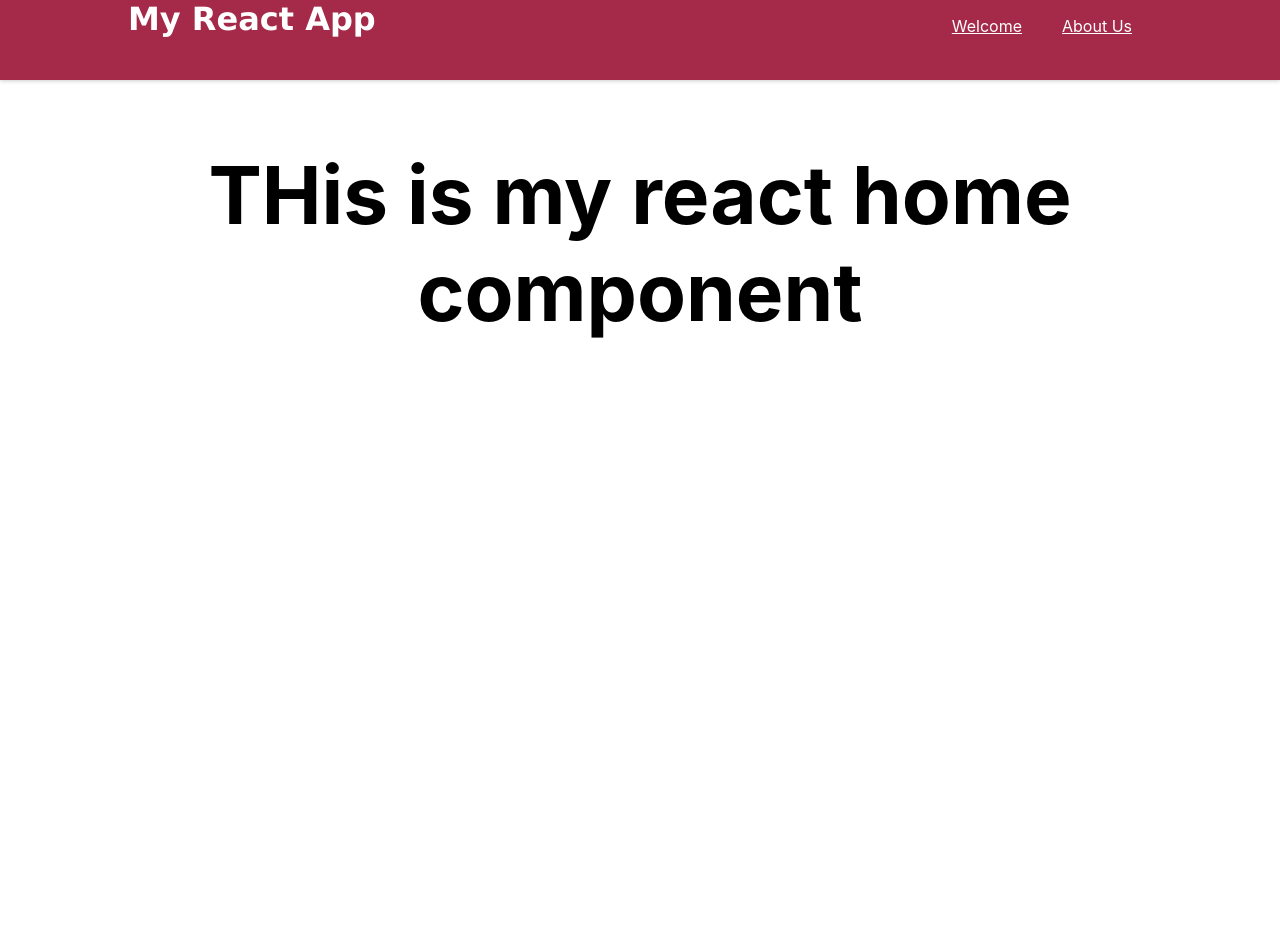
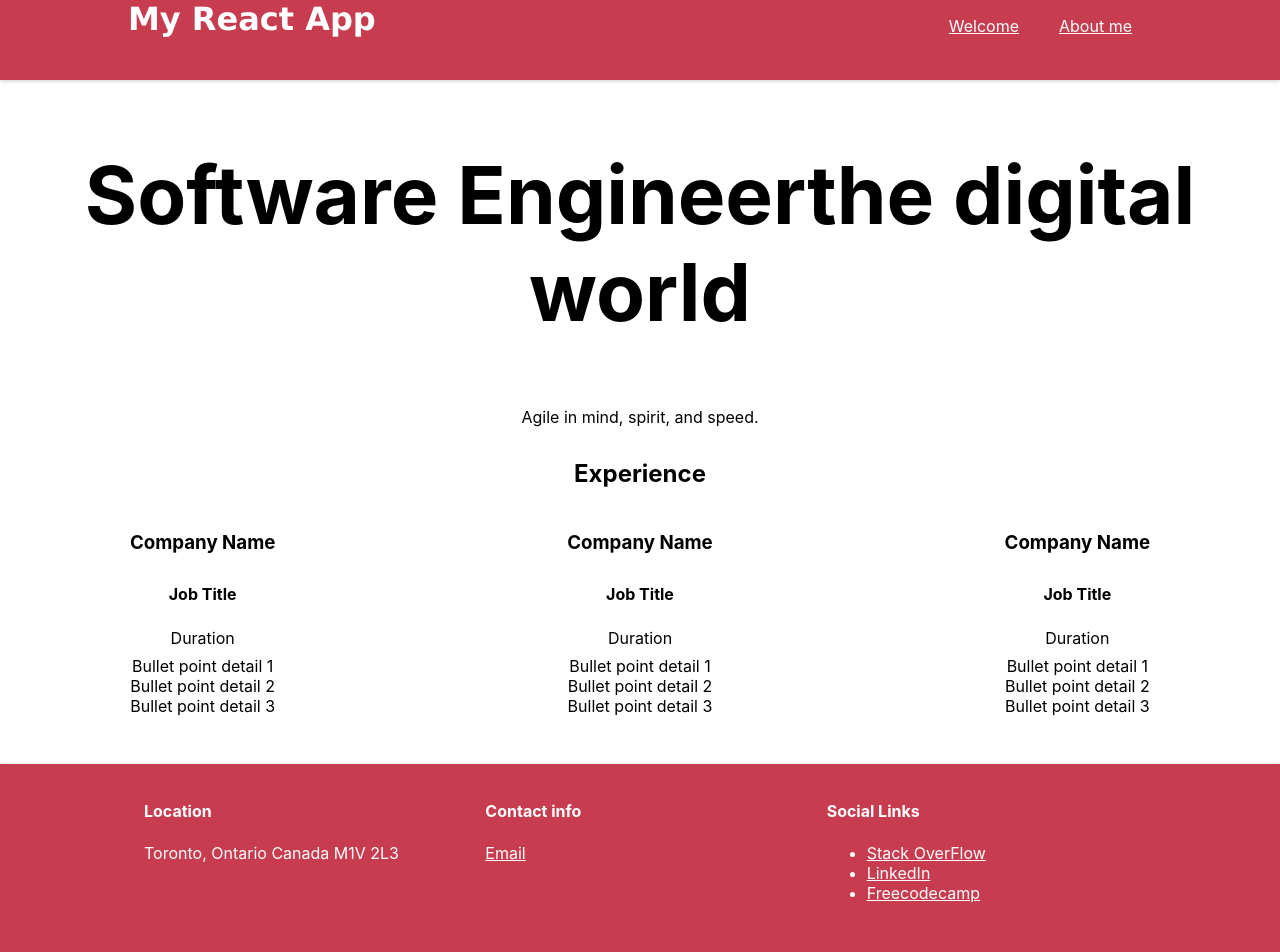
Before and after one commit to Ravinavala/react-project, a React (Create React App) app in the folder react-app/: page / in a window 1280 px wide. Shown: the top 952 px of the page. Before the commit the page ends 800 px from the top, so only its background shows below. Built offline with nearby package versions, Linux system fonts and the light colour scheme.

Commit message:
footer integration, about us and home page chnages

```diff
--- /dev/null
+++ b/react-app/src/components/AboutContent.module.css
@@ -0,0 +1,29 @@
+.aboutus {
+  display: flex;
+  align-items: center;
+  padding: 20px;
+}
+.aboutus .imgblock {
+  width: 50%;
+  padding: 40px;
+  margin-right: 20px;
+}
+.aboutus content {
+  width: 50%;
+  text-align: left;
+  padding: 10px 20px;
+}
+
+/* Team section */
+.team {
+  display: flex;
+  flex-wrap: wrap;
+  justify-content: space-between;
+}
+.team .member {
+  width: 30%;
+  margin-bottom: 20px;
+}
+.team img {
+  width: 100%;
+}
--- a/react-app/src/components/AboutUsContent.js
+++ b/react-app/src/components/AboutUsContent.js
@@ -1,5 +1,29 @@
-const AboutUsContent = () => {
-  return "This is About us page";
+import classes from "./AboutContent.module.css"
+    const AboutUsContent = () => {
+    return <section className={classes.aboutus}>
+    <div className={classes.imgblock}>
+        <img src={`${process.env.PUBLIC_URL}/user-image.png`} alt="My Image" />
+    </div>
+    <div className={classes.content}>
+        <h2>Ravina Vala - Software Developer</h2>
+        <p>I am focused professional With 5+ years of experience as Wordpress, Php and Javascript developer </p>
+        <p>
+            My skill set includes web platform development, ecommerce solutions, Developed and implemented custom WordPress themes and templates, Customized and extended plugin functionality, Migrated sites from other platforms to WordPress.
+        </p>
+        <p>
+            Worked on performance optimizations and security Provided ongoing maintenance and support for    clients' WordPress sites. Maintained and managed website hosted on aws EC2 instance provided Runtime support, take care of security and upgrades, managed SSL and other configuration.
+        </p>
+        <p>
+            Integrated WordPress with other web services and API, worked on rest API, created custom endpoint for API. Worked on a membership plugin to manage subscription and recurring payment.
+            Use WordPress as headless CMS for react Application.
+        </p>
+        <p>
+            I have a strong track record of consistently demonstrating problem solving, teamwork and organizational abilities in my role as a software engineer at Simform Solutions.
+        </p>
+        <p>
+            I have completed my bachelor’s degree in computer engineering, and 5 years of experience as software developer, I am dedicated and hardworking, have ability to handle multiple tasks simultaneously, with high quality work on a timely manner.
+        </p>
+    </div>
+</section>
 }
-
 export default AboutUsContent;
--- /dev/null
+++ b/react-app/src/components/Footer/Footer.js
@@ -0,0 +1,29 @@
+import classes from "../Footer/Footer.module.css";
+const Footer = () => {
+    return <footer className={classes.footer_section}>
+
+        <div className={classes.footer_col}>
+            <h4>Location </h4>
+            <p>Toronto, Ontario
+            Canada M1V 2L3</p>
+        </div>
+        <div className={classes.footer_col}>
+            <h4> Contact info</h4>
+            <a href="mailto:vala8460@gmail.com">Email</a>
+        </div>
+        <div className={classes.footer_col}>
+        <h4> Social Links</h4>
+        <ul>
+          <li><a href="https://stackoverflow.com/users/12385522/ravina-vala">Stack OverFlow</a></li>
+          <li><a href="https://www.linkedin.com/in/ravinavala/">LinkedIn</a></li>
+          <li><a href="https://www.freecodecamp.org/ravina-vala95">Freecodecamp</a></li>
+        </ul>
+        </div>
+        <div className={classes.copyright}>
+            Developed by <a href='https://www.freecodecamp.org/ravina-vala95' target='_blank' rel="noreferrer"> Ravina Vala </a>
+            <i className="fa fa-copyright"></i> 2022 - 2023
+        </div>
+    </footer>;
+}
+
+export default Footer;
--- /dev/null
+++ b/react-app/src/components/Footer/Footer.module.css
@@ -0,0 +1,28 @@
+/* Footer container */
+.footer_section {
+  display: flex;
+  flex-wrap: wrap;
+  justify-content: space-between;
+  background-color: rgb(200, 60, 80);
+  box-shadow: 0 1px 4px rgba(0, 0, 0, 0.2);
+  padding: 0 10%;
+  color: white;
+}
+
+.footer_section a{
+  color: white;
+}
+
+
+/* Footer columns */
+.footer_col {
+  flex: 1;
+  padding: 1em;
+}
+
+/* Copyright text */
+.copyright {
+  text-align: center;
+  margin-top: 1em;
+  width:100%;
+}
--- a/react-app/src/components/Home/Header/MainLayout.js
+++ b/react-app/src/components/Home/Header/MainLayout.js
@@ -1,11 +1,13 @@
 import { Fragment } from "react"
 import MainNavigation from "./MainNavigation"
+import Footer from "../../Footer/Footer"
 
 const MainLayout = (props) => {
 
   return <Fragment>
       <MainNavigation />
       <main>{props.children}</main>
+      <Footer />
   </Fragment>
 }
 
--- a/react-app/src/components/Home/Header/MainNavigation.js
+++ b/react-app/src/components/Home/Header/MainNavigation.js
@@ -23,9 +23,9 @@ const MainNavigation = () => {
              className={(navData) =>
                navData.isActive ? classes.isActive : ""
              }
-             to="/about-us"
+             to="/about-me"
            >
-             About Us
+             About me
            </NavLink>
 
             </li>
--- a/react-app/src/components/Home/Header/MainNavigation.module.css
+++ b/react-app/src/components/Home/Header/MainNavigation.module.css
@@ -2,7 +2,7 @@
 .header {
   /* width: 100%; */
   height: 5rem;
-  background-color: rgb(165, 42, 73);
+  background-color: rgb(200, 60, 80);
   box-shadow: 0 1px 4px rgba(0, 0, 0, 0.2);
   display: block;
   justify-content: space-between;
--- a/react-app/src/components/Home/HomePageContent.js
+++ b/react-app/src/components/Home/HomePageContent.js
@@ -3,7 +3,51 @@ import classes from "./HomePageContent.module.css"
 const HomePageContent = () => {
 return (
    <section className={classes.homewrapper}>
-     <h1>THis is my react home component</h1>
+    <div className={classes.banner}>
+      <div class="banner-content">
+        <h1>Software Engineer
+        <span class="heading-red">the digital world</span></h1>
+        <p>Agile in mind, spirit, and speed.</p>
+    </div>
+</div>
+
+
+     <section className={classes.experience}>
+  <h2>Experience</h2>
+  <div className={classes.experience_grid}>
+    <div className={classes.experience_item}>
+      <h3>Company Name</h3>
+      <h4>Job Title</h4>
+      <p>Duration</p>
+      <ul>
+        <li>Bullet point detail 1</li>
+        <li>Bullet point detail 2</li>
+        <li>Bullet point detail 3</li>
+      </ul>
+    </div>
+    <div className={classes.experience_item}>
+      <h3>Company Name</h3>
+      <h4>Job Title</h4>
+      <p>Duration</p>
+      <ul>
+        <li>Bullet point detail 1</li>
+        <li>Bullet point detail 2</li>
+        <li>Bullet point detail 3</li>
+      </ul>
+    </div>
+    <div className={classes.experience_item}>
+      <h3>Company Name</h3>
+      <h4>Job Title</h4>
+      <p>Duration</p>
+      <ul>
+        <li>Bullet point detail 1</li>
+        <li>Bullet point detail 2</li>
+        <li>Bullet point detail 3</li>
+      </ul>
+    </div>
+  </div>
+</section>
+
    </section>
  );
 
--- a/react-app/src/components/Home/HomePageContent.module.css
+++ b/react-app/src/components/Home/HomePageContent.module.css
@@ -6,3 +6,59 @@
 .homewrapper h1 {
   font-size: 5rem;
 }
+
+ .banner .heading-red {
+  background-image: linear-gradient(100deg, rgb(61, 61, 61), #c83c50);
+  background-clip: text;
+  -webkit-text-fill-color: transparent;
+  display: inline-block;
+}
+.experience {
+  margin: 2em 0;
+}
+
+.experience h2 {
+  text-align: center;
+  margin-bottom: 1em;
+}
+
+.experience_grid {
+  display: grid;
+  grid-template-columns: repeat(auto-fit, minmax(300px, 1fr));
+  grid-gap: 2em;
+}
+
+.experience_item {
+  display: flex;
+  flex-wrap: wrap;
+  align-items: start;
+}
+
+.experience_item h3 {
+  flex-basis: 100%;
+  margin-bottom: 0.5em;
+}
+
+.experience_item h4 {
+  flex-basis: 100%;
+  margin-bottom: 0.5em;
+}
+
+.experience_item p {
+  flex-basis: 100%;
+  margin-bottom: 0.5em;
+}
+
+.experience_item ul {
+  flex: 1;
+  margin: 0;
+  padding: 0;
+  list-style: none;
+}
+
+/* Media query for screen sizes smaller than 768px */
+@media (max-width: 768px) {
+  .experience_grid {
+    grid-template-columns: 1fr;
+  }
+}
```
Also changed, not shown: react-app/public/user-image.png (added).
